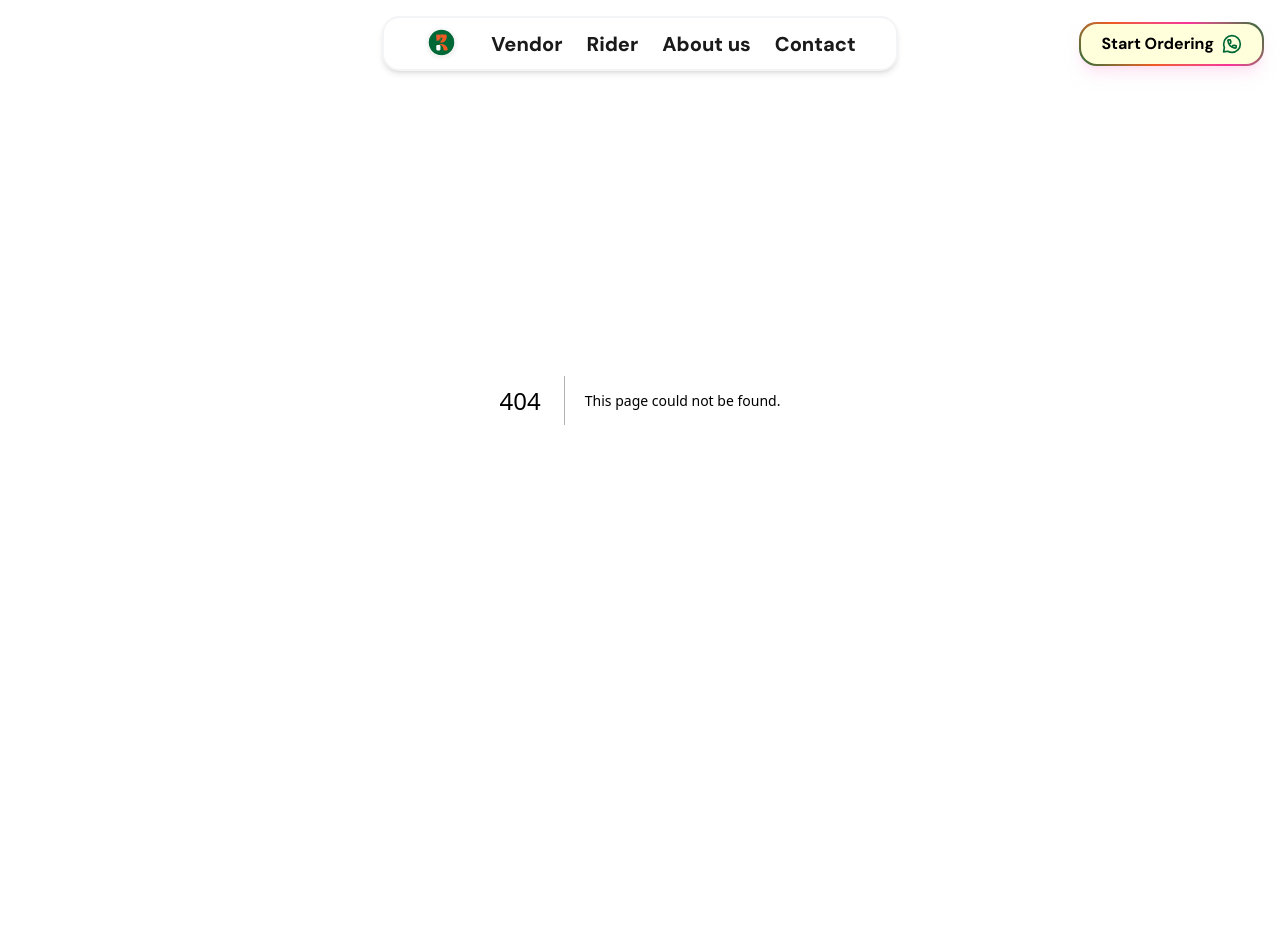
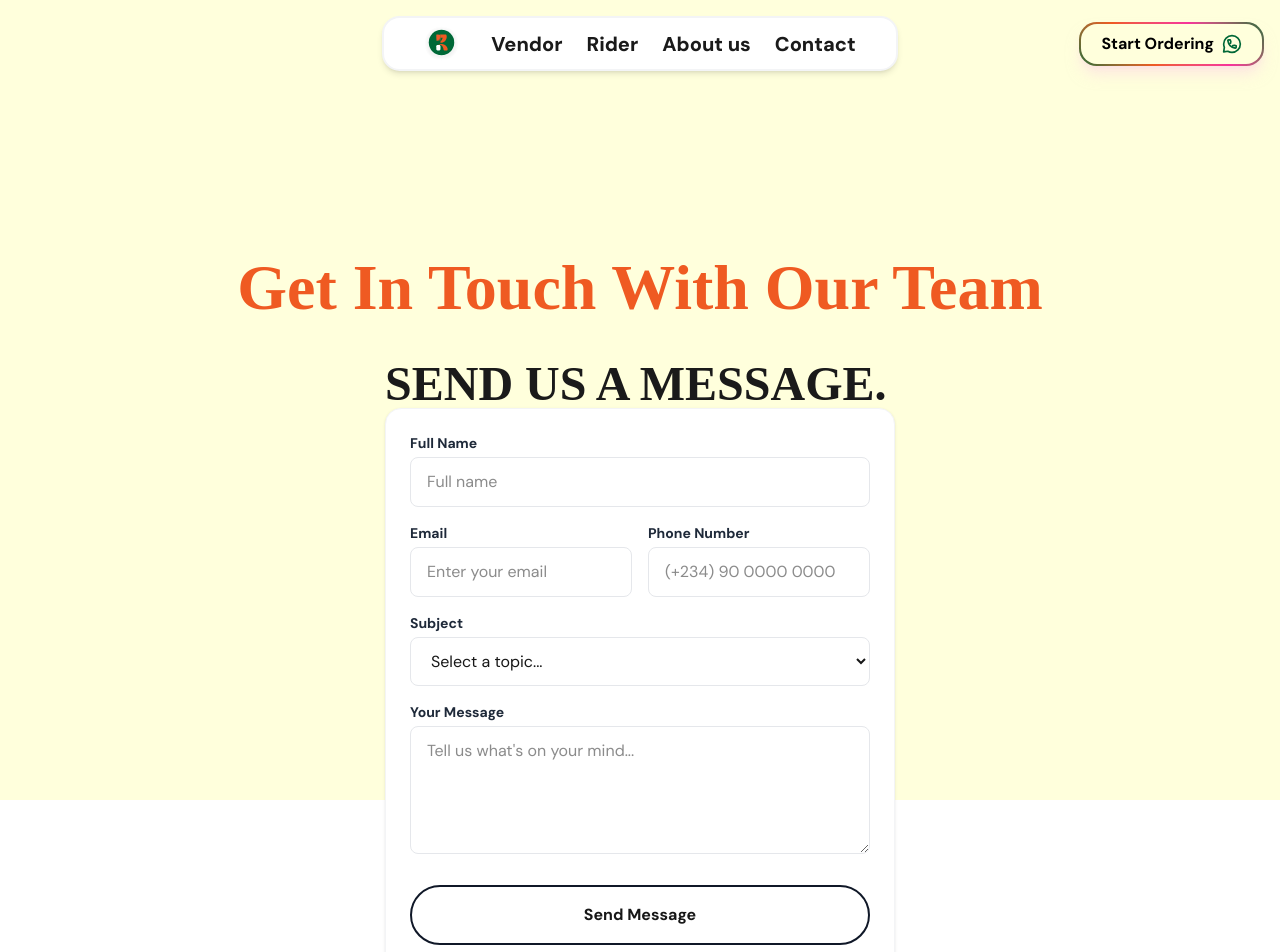
Before and after one commit to recommend-team/recommend-fe, a Next.js app: page /contact in a window 1280 px wide. Before the commit this address had no page. Shown: the top 952 px of the page. Before the commit the page ends 800 px from the top, so only its background shows below. Built offline with nearby package versions, Linux system fonts and the light colour scheme; a web font is replaced by a local one.

Commit message:
began the implementation of contact form

```diff
--- /dev/null
+++ b/src/app/contact/page.tsx
@@ -0,0 +1,26 @@
+import { Text } from "@/components/atoms/Text";
+import ContactForm from "@/components/organisms/ContactForm";
+import { BackgroundOne } from "@/components/templates/BackgroundOne";
+import { SlidingLocations } from "@/components/templates/SlidingLocations";
+import React from "react";
+
+const Contact = () => {
+  return (
+    <BackgroundOne>
+      <main className="flex flex-col p-5 md:p-10 pt-56 md:pt-64 gap-10 justify-center items-center">
+        <Text variant="hero-heading" color="orange">
+          Get In Touch With Our Team
+        </Text>
+        <div className="flex-row justify-center gap-10">
+          <div>
+            <Text variant="ticker" className="text-[40px]" >SEND US A MESSAGE.</Text>
+          </div>
+          <ContactForm />
+        </div>
+        <SlidingLocations />
+      </main>
+    </BackgroundOne>
+  );
+};
+
+export default Contact;
--- /dev/null
+++ b/src/components/molecules/CustomInput.tsx
@@ -0,0 +1,21 @@
+import React, { InputHTMLAttributes } from 'react';
+
+interface InputProps extends InputHTMLAttributes<HTMLInputElement> {
+  label: string;
+}
+
+const CustomInput: React.FC<InputProps> = ({ label, ...props }) => {
+  return (
+    <div className="mb-4">
+      <label className="block text-sm font-bold text-gray-800 mb-1">
+        {label}
+      </label>
+      <input
+        {...props}
+        className="w-full px-4 py-3 border border-gray-200 rounded-lg focus:outline-none focus:ring-2 focus:ring-yellow-500 transition-all"
+      />
+    </div>
+  );
+};
+
+export default CustomInput;
--- /dev/null
+++ b/src/components/organisms/ContactForm.tsx
@@ -0,0 +1,81 @@
+'use client'
+import React, { useState } from 'react';
+import CustomInput from '../molecules/CustomInput';
+
+interface FormData {
+  fullName: string;
+  email: string;
+  phone: string;
+  subject: string;
+  message: string;
+}
+
+const ContactForm: React.FC = () => {
+  const [formData, setFormData] = useState<FormData>({
+    fullName: '',
+    email: '',
+    phone: '',
+    subject: '',
+    message: '',
+  });
+
+  const handleChange = (e: React.ChangeEvent<HTMLInputElement | HTMLSelectElement | HTMLTextAreaElement>) => {
+    const { name, value } = e.target;
+    setFormData(prev => ({ ...prev, [name]: value }));
+  };
+
+  return (
+    <form className="bg-white p-6 rounded-2xl border border-gray-100 shadow-sm">
+      <CustomInput
+        label="Full Name"
+        name="fullName"
+        value={formData.fullName}
+        onChange={handleChange}
+        placeholder="Full name"
+      />
+
+      <div className="grid grid-cols-2 gap-4">
+        <CustomInput
+          label="Email"
+          type="email"
+          name="email"
+          value={formData.email}
+          onChange={handleChange}
+          placeholder="Enter your email"
+        />
+        <CustomInput
+          label="Phone Number"
+          name="phone"
+          value={formData.phone}
+          onChange={handleChange}
+          placeholder="(+234) 90 0000 0000"
+        />
+      </div>
+
+      <label className="block text-sm font-bold text-gray-800 mb-1">Subject</label>
+      <select
+        name="subject"
+        value={formData.subject}
+        onChange={handleChange}
+        className="w-full px-4 py-3 border border-gray-200 rounded-lg mb-4 bg-white"
+      >
+        <option value="">Select a topic...</option>
+      </select>
+
+      <label className="block text-sm font-bold text-gray-800 mb-1">Your Message</label>
+      <textarea
+        name="message"
+        value={formData.message}
+        onChange={handleChange}
+        className="w-full px-4 py-3 border border-gray-200 rounded-lg mb-6 h-32"
+        placeholder="Tell us what's on your mind..."
+      />
+
+      <button className="w-full py-4 border-2 border-gray-900 rounded-full font-bold hover:bg-gray-900 hover:text-white transition-colors">
+        Send Message
+      </button>
+    </form>
+  );
+};
+
+export default ContactForm;
```
